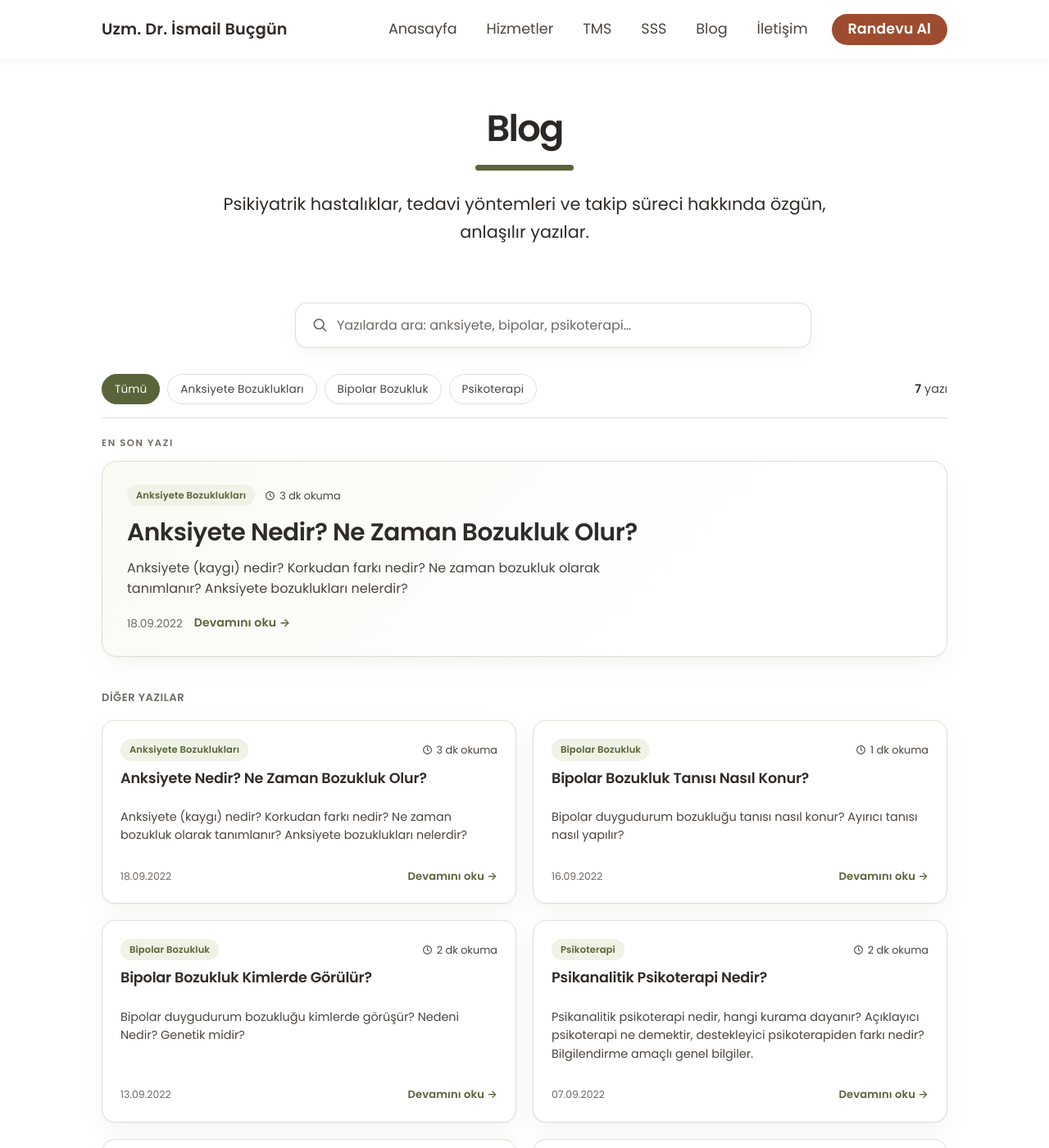
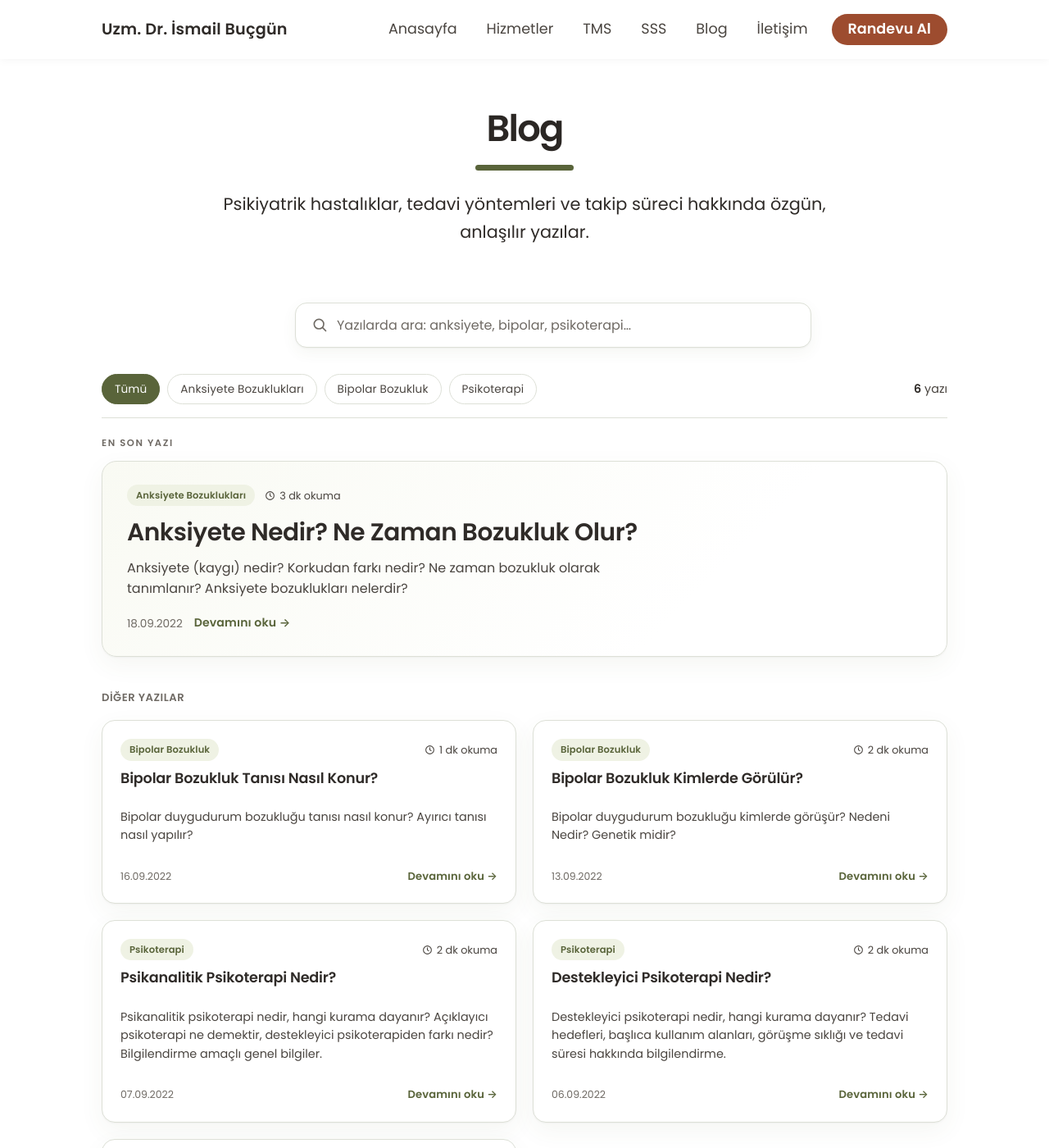
Before and after one commit to ibucgun/ibucgun.github.io, a Jekyll site: the page built from blog.html, in a window 1280 px wide and 1400 px high. Shown: the whole window at 82% size. Built offline with Jekyll 4.4.1, drawn with Linux system fonts in a browser that asks for light colours; some of the changed lines change nothing that is shown.

Commit message:
Update blog.html

```diff
--- a/blog.html
+++ b/blog.html
@@ -34,7 +34,6 @@ last_modified_at: 2026-06-23
 <div id="blog-content">
 
   {%- assign feat = site.posts.first -%}
-  {%- assign rest = site.posts | offset: 1 -%}
 
   {%- if feat -%}
   <div id="blog-feat-wrap">
@@ -64,12 +63,13 @@ last_modified_at: 2026-06-23
   </div>
   {%- endif -%}
 
-  {%- if rest.size > 0 -%}
+  {%- if site.posts.size > 1 -%}
   <div id="blog-list-head-wrap">
     <p class="blog-list-head">Diğer Yazılar</p>
   </div>
   <div class="blog-grid" id="blog-grid">
-    {%- for post in rest -%}
+    {%- comment -%} En son yazı yukarıda; offset yalnız for parametresi olarak çalışır (filtre olarak yok sayılır) {%- endcomment -%}
+    {%- for post in site.posts offset: 1 -%}
       {%- assign post_slug = post.category | slugify: 'latin' | default: 'bipolar-bozukluk' -%}
       {%- assign words = post.content | number_of_words -%}
       {%- assign read = words | divided_by: 200 | plus: 1 -%}
@@ -135,21 +135,25 @@ last_modified_at: 2026-06-23
     var term = tlow(q.value.trim());
     var filtering = term !== '' || activeCat !== 'all';
 
-    // Featured: yalnız filtre yokken görünür
+    function matches(el){
+      var cat = el.getAttribute('data-category') || '';
+      var search = el.getAttribute('data-search') || '';
+      var okCat  = activeCat === 'all' || cat === activeCat;
+      var okTerm = !term || tlow(search).indexOf(term) !== -1;
+      return okCat && okTerm;
+    }
+
+    // En son yazı listede tekrarlanmaz; filtreye uyuyorsa yerinde görünür
     var featVisible = false;
     if (feat) {
-      featVisible = !filtering;
+      featVisible = !filtering || matches(feat);
       featWrap.style.display = featVisible ? '' : 'none';
     }
 
     // Kartları filtrele
     var visibleCount = 0;
     cards.forEach(function(card){
-      var cat = card.getAttribute('data-category') || '';
-      var search = card.getAttribute('data-search') || '';
-      var okCat  = activeCat === 'all' || cat === activeCat;
-      var okTerm = !term || tlow(search).indexOf(term) !== -1;
-      var show   = okCat && okTerm;
+      var show = matches(card);
       card.style.display = show ? '' : 'none';
       if (show) visibleCount++;
     });
```
